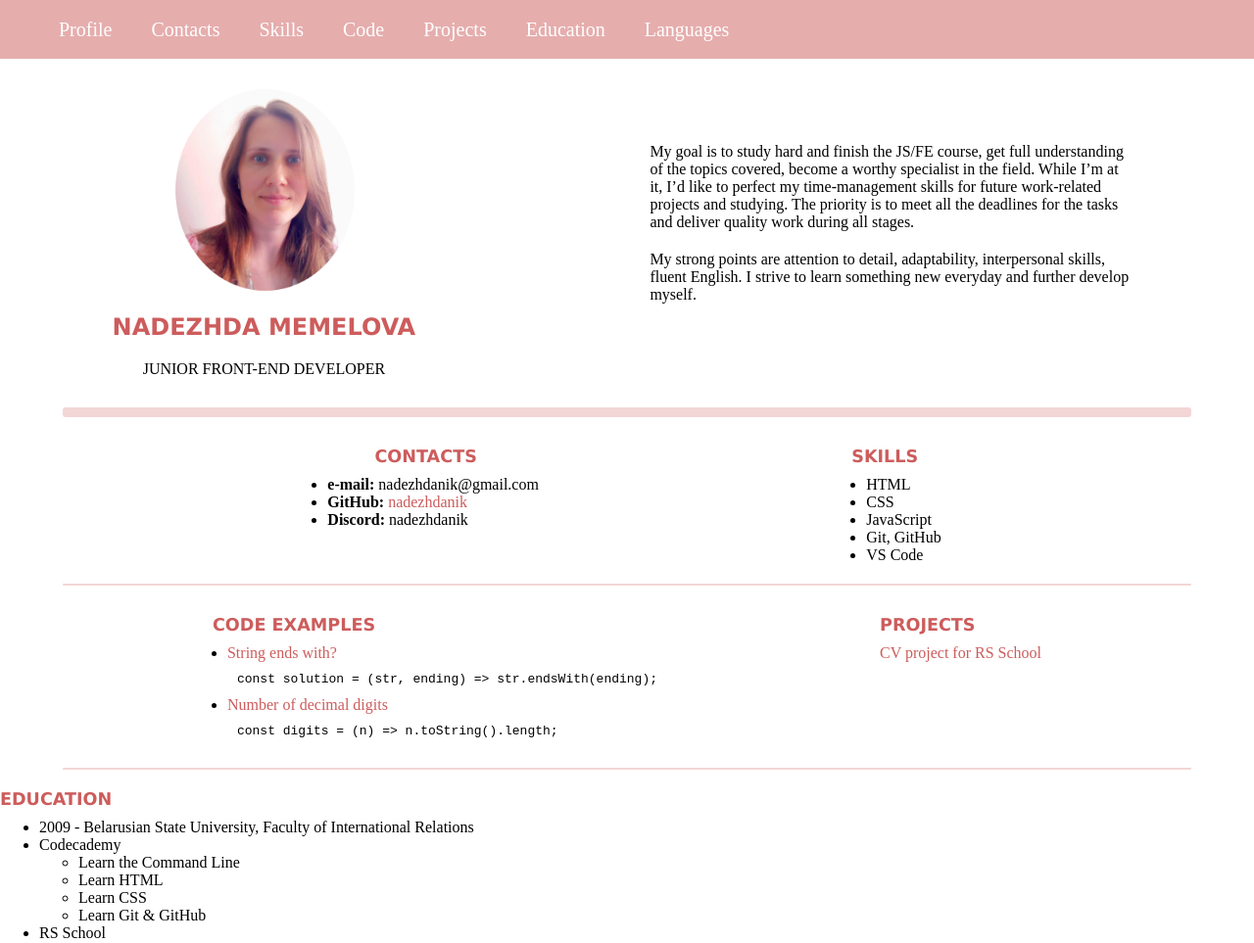
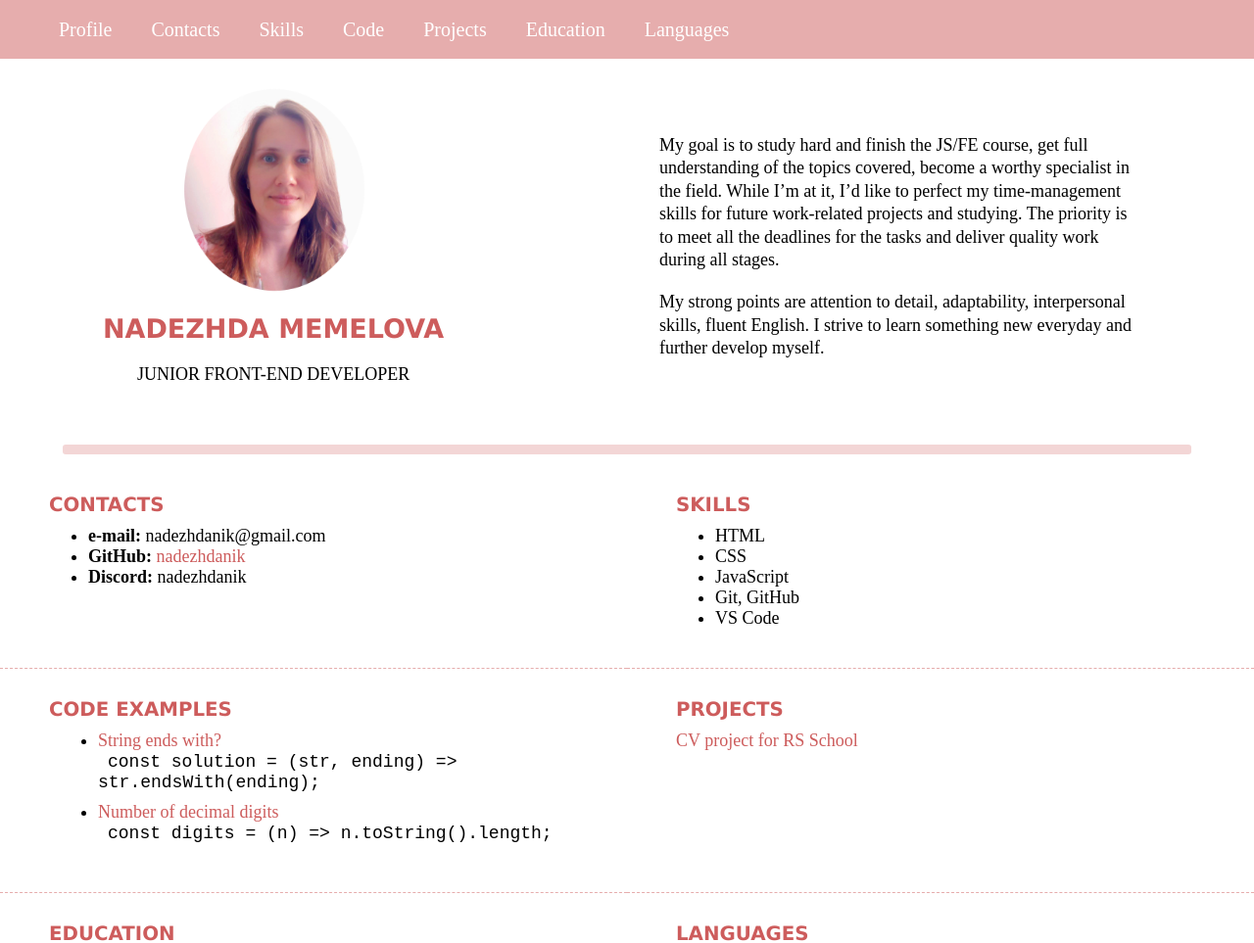
Before and after one commit to nadezhdanik/rsschool-cv, a plain HTML site: page index.html in a window 1280 px wide. Shown: the top 963 px of the page at 98% size. Drawn offline with Linux system fonts and the light colour scheme.

Commit message:
feat: add footer and new styles to sections

```diff
--- a/index.html
+++ b/index.html
@@ -23,10 +23,10 @@
       </div>
   </header>
   <main class="main">
-    <div class="container">
-      <section class="section profile" id="profile">
+    <div class="container main-container">
+      <section class="profile" id="profile">
         <div class="wrapper-profile">
-          <img class="image" src="image.png" alt="my photo">
+          <img class="image" src="assets/image.png" alt="my photo">
           <div class="profile-text">
             <h1 class="section-title name">NADEZHDA MEMELOVA</h1>
             <p class="text">JUNIOR FRONT-END DEVELOPER</p>
@@ -38,8 +38,7 @@
         </div>
       </section>
       <div class="line"></div>
-      <div class="wrapper-contacts">
-        <section class="section-contacts" id="contacts">
+        <section class="section contacts" id="contacts">
           <h2 class="section-title">CONTACTS</h2>
           <ul class="list">
             <li class="contacts-item"><span class="bold">e-mail: </span>nadezhdanik@gmail.com</li>
@@ -47,7 +46,7 @@
             <li class="contacts-item"><span class="bold">Discord: </span>nadezhdanik</li>
           </ul>
         </section>
-        <section class="section-skills" id="skills">
+        <section class="section skills" id="skills">
           <h2 class="section-title">SKILLS</h2>
           <ul class="list">
             <li class="list-item">HTML</li>
@@ -57,30 +56,24 @@
             <li class="list-item">VS Code</li>
           </ul>
         </section>
-      </div>
-      <div class="line narrow"></div>
-      <div class="wrapper-code">
         <section class="section" id="code">
           <h2 class="section-title">CODE EXAMPLES</h2>
           <ul class="list">
-            <li class="list-item">
+            <li class="list-item  code">
               <a class="link" href="https://www.codewars.com/kata/51f2d1cafc9c0f745c00037d">String ends with?</a>
-              <code class="code">const solution = (str, ending) => str.endsWith(ending);</code>
+              <p><code class="code">const solution = (str, ending) => str.endsWith(ending);</code></p>
             </li>
-            <li class="list-item">
+            <li class="list-item  code">
               <a href="https://www.codewars.com/kata/58fa273ca6d84c158e000052" class="link">Number of decimal digits</a>
-              <code class="code">const digits = (n) => n.toString().length;</code>
+              <p><code class="code">const digits = (n) => n.toString().length;</code></p>
             </li>
           </ul>
         </section>
-        <section class="section" id="projects">
+        <section class="section projects" id="projects">
           <h2 class="section-title">PROJECTS</h2>
           <a href="https://nadezhdanik.github.io/rsschool-cv/cv" class="link">CV project for RS School</a>
         </section>
-      </div>
-      <div class="line narrow"></div>
-
-      <section class="section" id="education">
+      <section class="section education" id="education">
         <h2 class="section-title">Education</h2>
         <ul>
           <li>2009 - Belarusian State University, Faculty of International Relations</li>
@@ -100,7 +93,7 @@
           </li>
         </ul>
       </section>
-      <section class="section" id="languages">
+      <section class="section languages" id="languages">
         <h2 class="section-title">Languages</h2>
         <ul>
           <li>English (C1, lived in the USA for two month)</li>
@@ -114,6 +107,8 @@
     </div>
   </main>
   <footer class="footer">
+    <p>&copy 2023 <a class="nav-link" href="https://github.com/nadezhdanik">nadezhdanik</a></p>
+    <a href="https://rs.school/js/"><img class="logo" src="assets/rs_school_js.svg" alt="rs-school logo"></a>
   </footer>
 </body>
 </html>
--- a/style.css
+++ b/style.css
@@ -1,7 +1,6 @@
 * {
   box-sizing: border-box;
   margin: 0;
-  /* border: 1px solid red; */
 }
 
 html {
@@ -14,6 +13,7 @@ body {
   justify-content: space-between;
   min-height: 100vh;
   font-family: "Bookman Old Style", serif;
+  font-size: 18px;
 }
 
 .container {
@@ -44,7 +44,7 @@ body {
 }
 
 .nav-link:hover {
-  color: rgb(205, 92, 92);
+  color: rgba(205, 92, 92);
 }
 
 .profile {
@@ -59,6 +59,7 @@ body {
   flex-direction: column;
   justify-content: space-around;
   align-items: center;
+  padding-bottom: 40px;
 }
 
 .wrapper-about {
@@ -67,6 +68,7 @@ body {
 
 .text {
   padding: 10px;
+  line-height: 1.3;
 }
 
 .profile-text {
@@ -91,7 +93,7 @@ body {
 }
 
 .line {
-  margin: 20px auto;
+  margin: 10px auto;
   width: 90%;
   height: 10px;
   border-radius: 3px;
@@ -102,25 +104,15 @@ body {
   font-weight: bold;
 }
 
-.wrapper-contacts {
-  display: flex;
-  flex-direction: row;
-  justify-content: space-evenly;
-  align-items: flex-start;
+.section {
+  width: 50%;
+  padding: 20px 10px 40px 50px;
+  border-bottom: 1px dashed rgba(205, 92, 92, 0.5);
 }
 
-.section-contacts {
+.main-container {
   display: flex;
-  flex-direction: column;
-  justify-content: space-between;
-}
-
-.list {
-  padding-left: 15px;
-}
-
-.narrow {
-  height: 2px;
+  flex-wrap: wrap;
 }
 
 .link {
@@ -129,17 +121,18 @@ body {
 }
 
 .code {
-  display: block;
   margin: 10px;
 }
 
-.wrapper-code {
+.footer {
   display: flex;
-  flex-direction: row;
-  justify-content: space-evenly;
-  align-items: flex-start;
+  justify-content: space-between;
+  align-items: center;
+  padding: 10px 40px;
+  background-color: rgba(205, 92, 92, 0.5);
 }
 
-.footer {
-  background-color: rgba(205, 92, 92, 0.5);
+.logo {
+  padding-right: 30px;
+  height: 30px;
 }
```
Also changed, not shown: assets/image.png (renamed from image.png), assets/rs_school_js.svg (added).
